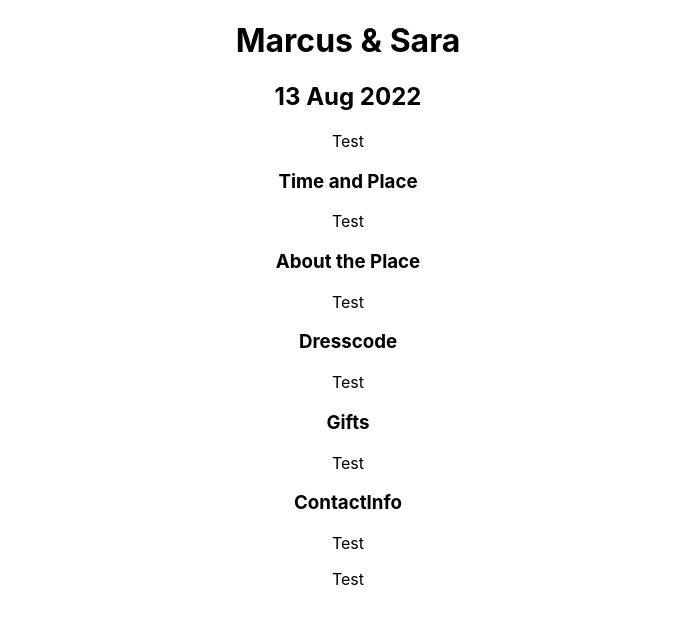
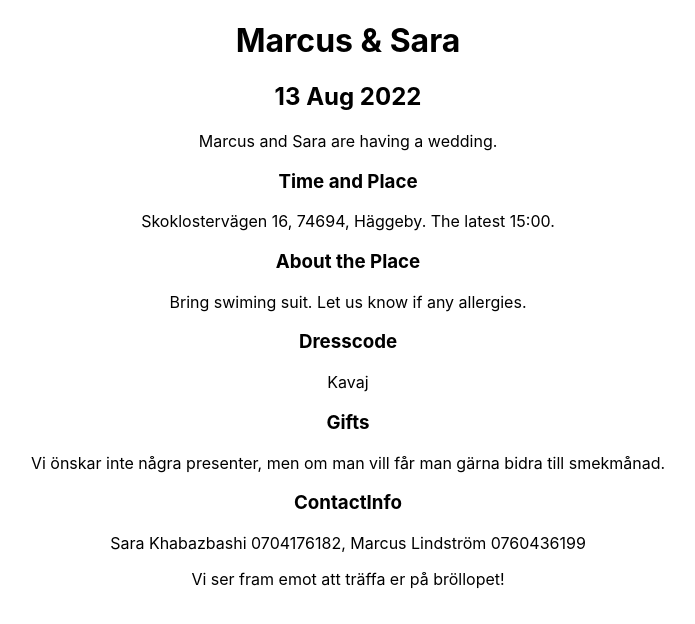
Before and after one commit to Khabazbashi/wedding-invitation, a React (Create React App) app: page / in a window 1280 px wide. Shown: the top 624 px of the page, without its empty margins (292-987 px from the left). Built offline with nearby package versions, Linux system fonts and the light colour scheme.

Commit message:
add informative text in sections

```diff
--- a/src/App.js
+++ b/src/App.js
@@ -8,32 +8,41 @@ function App() {
         <h2>13 Aug 2022</h2>
       </header>
       <div className="App__Intro">
-        <p>Test </p>
+        <p>Marcus and Sara are having a wedding. </p>
       </div>
       <div className="App__Content">
         <div className="App__Content-section">
-          <h3>Time and Place</h3>
-          <p>Test </p>
+          <h3 className="Content__Section-title">Time and Place</h3>
+          <p className="Content__Section-text">
+            Skoklostervägen 16, 74694, Häggeby. The latest 15:00.
+          </p>
         </div>
         <div className="App__Content-section">
-          <h3>About the Place</h3>
-          <p>Test </p>
+          <h3 className="Content__Section-title">About the Place</h3>
+          <p className="Content__Section-text">
+            Bring swiming suit. Let us know if any allergies.{" "}
+          </p>
         </div>
         <div className="App__Content-section">
-          <h3>Dresscode</h3>
-          <p>Test </p>
+          <h3 className="Content__Section-title">Dresscode</h3>
+          <p className="Content__Section-text">Kavaj </p>
         </div>
         <div className="App__Content-section">
-          <h3>Gifts</h3>
-          <p>Test </p>
+          <h3 className="Content__Section-title">Gifts</h3>
+          <p className="Content__Section-text">
+            Vi önskar inte några presenter, men om man vill får man gärna bidra
+            till smekmånad.
+          </p>
         </div>
         <div className="App__Content-section">
-          <h3>ContactInfo</h3>
-          <p>Test </p>
+          <h3 className="Content__Section-title">ContactInfo</h3>
+          <p className="Content__Section-text">
+            Sara Khabazbashi 0704176182, Marcus Lindström 0760436199{" "}
+          </p>
         </div>
       </div>
       <div className="App__Outro">
-        <p>Test </p>
+        <p>Vi ser fram emot att träffa er på bröllopet!</p>
       </div>
     </div>
   );
```
